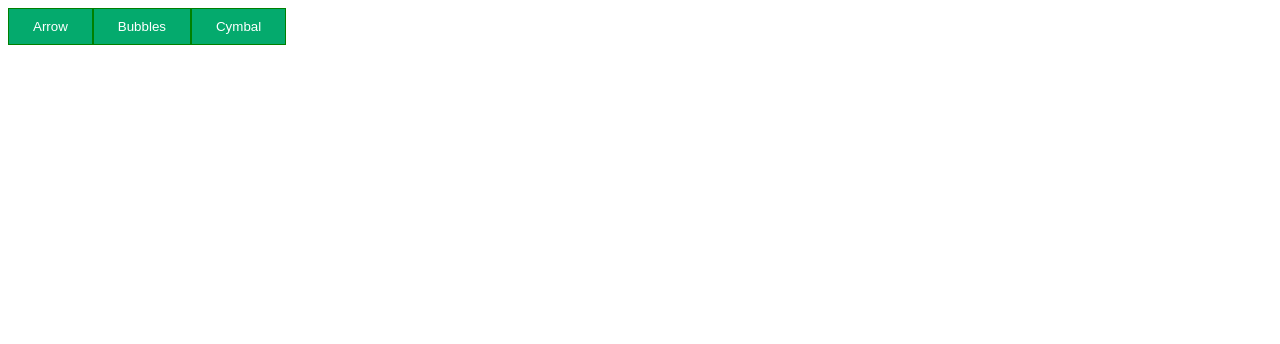
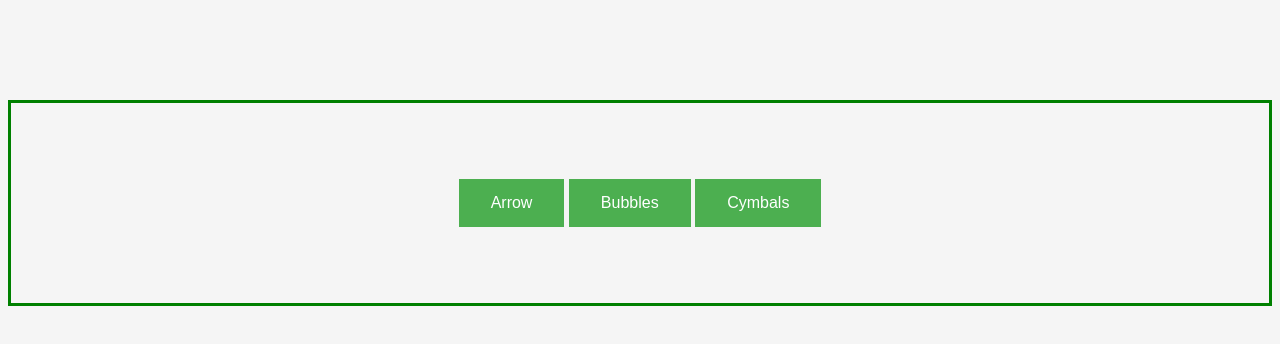
Before and after one commit to wynsmaab/mi349_soundboard, a plain HTML site: page index.html in a window 1280 px wide. Drawn offline with Linux system fonts and the light colour scheme.

Commit message:
commit on 'master'

```diff
--- a/index.html
+++ b/index.html
@@ -9,10 +9,12 @@
 </head>
 <body>
     <div class="btn-group">
-        <button>Arrow</button>
-        <button>Bubbles</button>
-        <button>Cymbal</button>
-      </div>
+       <div class="buttons">
+        <button onclick="playSound1()"><audio id= "play1" src="arrow_x.wav"></audio>Arrow</button>
+        <button onclick="playSound2()"><audio id="play2" src="bubbles_sfx.wav"></audio>Bubbles</button>
+        <button onclick="playSound3()"><audio id="play3" src="cymbals.wav"></audio>Cymbals</button>
+       </div>
+    </div>
  <script src="soundboard.js"></script>
 </body>
 </html>
--- a/soundboard.js
+++ b/soundboard.js
@@ -0,0 +1,11 @@
+function playSound1 () {
+    document.getElementById('play1').play();
+}
+
+function playSound2 () {
+    document.getElementById('play2').play();
+}
+
+function playSound3 () {
+    document.getElementById('play3').play();
+}
--- a/style.css
+++ b/style.css
@@ -1,12 +1,28 @@
+body {
+  background-color: whitesmoke;
+  font-family: Helvetica, sans-serif;
+  color: #222;
+  margin-top: 100px;
+}
+
 .btn-group button {
-    background-color: #04AA6D;
-    border: 1px solid green;
-    color: white;
-    padding: 10px 24px;
-    cursor: pointer;
-    float: left;
-  }
+  background-color: #4CAF50;
+  border: none;
+  color: white;
+  padding: 15px 32px;
+  text-align: center;
+  text-decoration: none;
+  display: inline-block;
+  font-size: 16px
+}
 
   .btn-group button:hover {
     background-color: #3e8e41;
   }
+
+  .buttons {
+    line-height: 200px;
+    height: 200px;
+    border: 3px solid green;
+    text-align: center;
+  }
```
